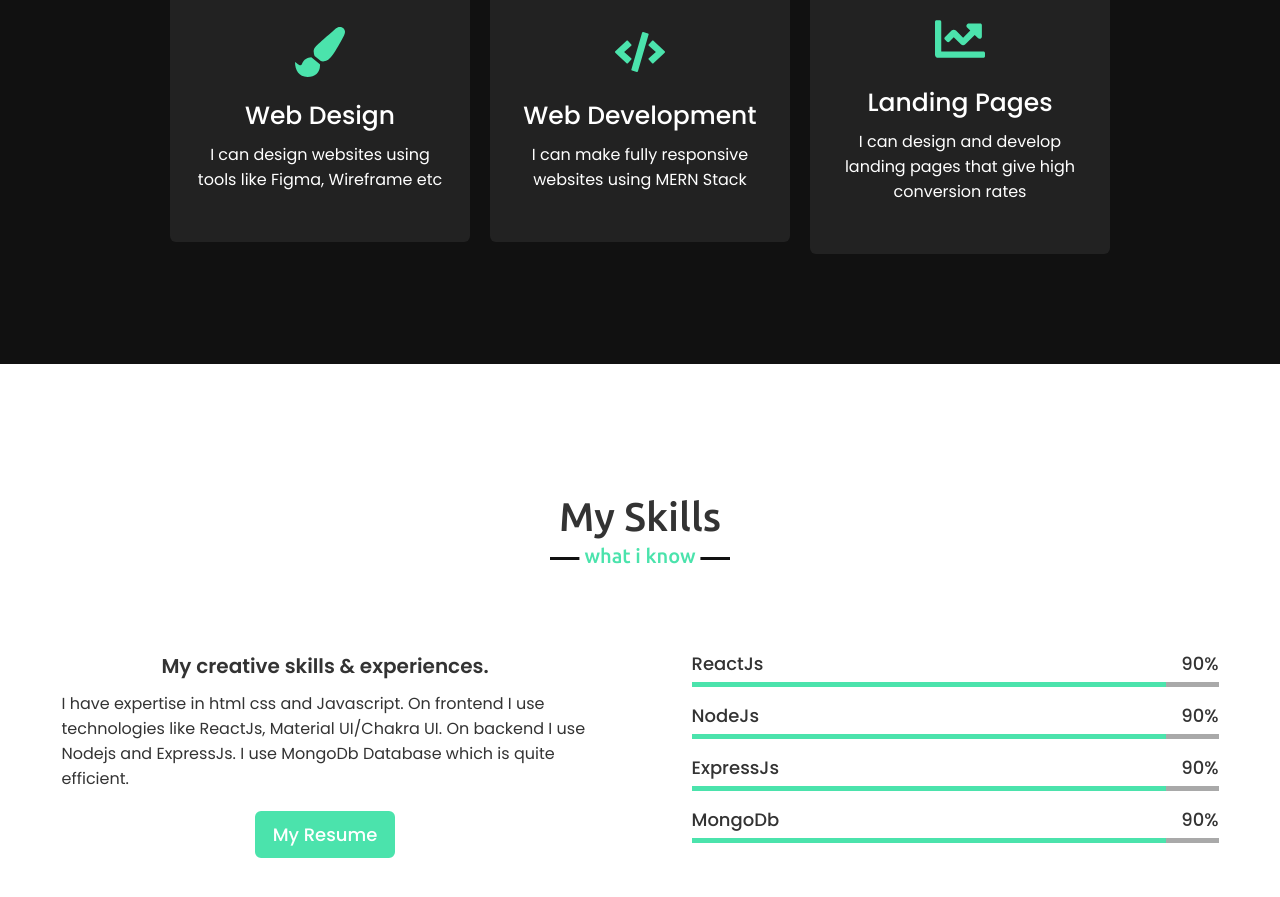
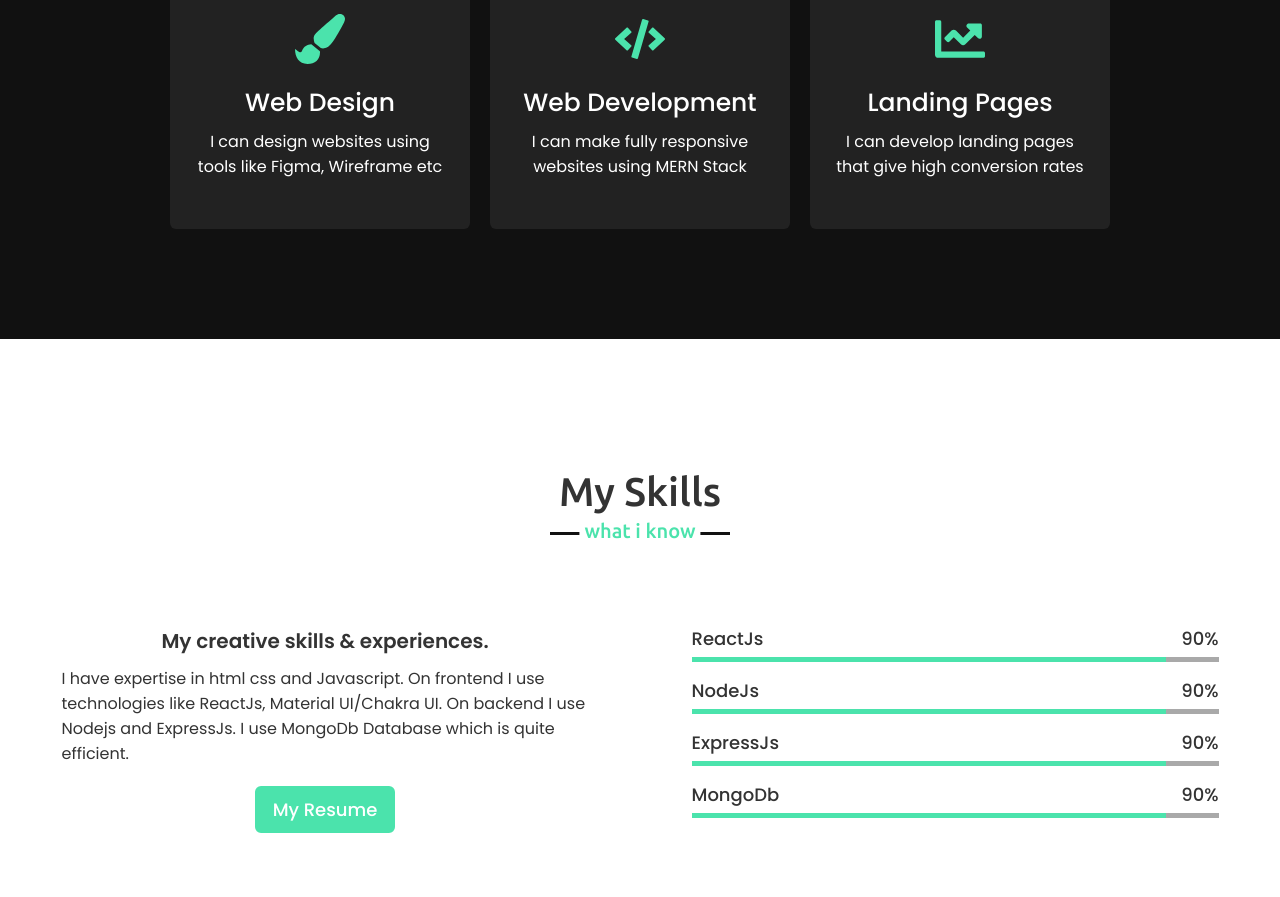
Before and after one commit to UsamaGhazan/Portfolio-Website, a React (Create React App) app: page / in a window 1280 px wide. Shown: the part 1880-2777 px from the top of the page. Built offline with nearby package versions, Linux system fonts and the light colour scheme.

Commit message:
Some changes

```diff
--- a/public/index.html
+++ b/public/index.html
@@ -2,7 +2,7 @@
 <html lang="en">
   <head>
     <meta charset="utf-8" />
-    <link rel="icon" href="%PUBLIC_URL%/favicon.ico" />
+    <link rel="icon" href="%PUBLIC_URL%/favicon.png" />
     <meta name="viewport" content="width=device-width, initial-scale=1" />
     <meta name="theme-color" content="#000000" />
     <meta
--- a/src/Components/Services.js
+++ b/src/Components/Services.js
@@ -33,10 +33,7 @@ export const Services = forwardRef((props, ref) => {
               <FaChartLine />
             </i>
             <div className='text'>Landing Pages</div>
-            <p>
-              I can design and develop landing pages that give high conversion
-              rates
-            </p>
+            <p>I can develop landing pages that give high conversion rates</p>
           </div>
         </div>
       </div>
```
Also changed, not shown: public/favicon.png (added), 1 other file (tests, documents, lock files or other folders).
